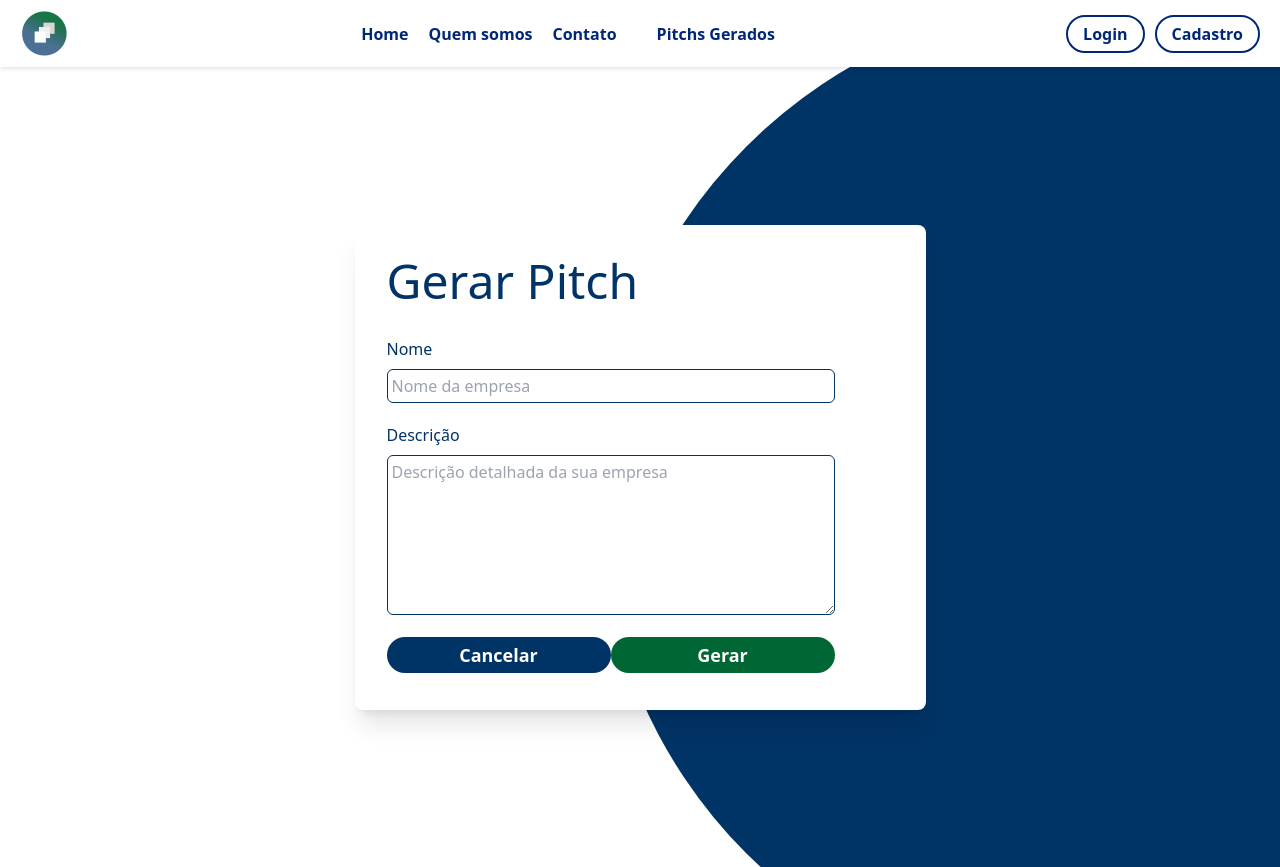
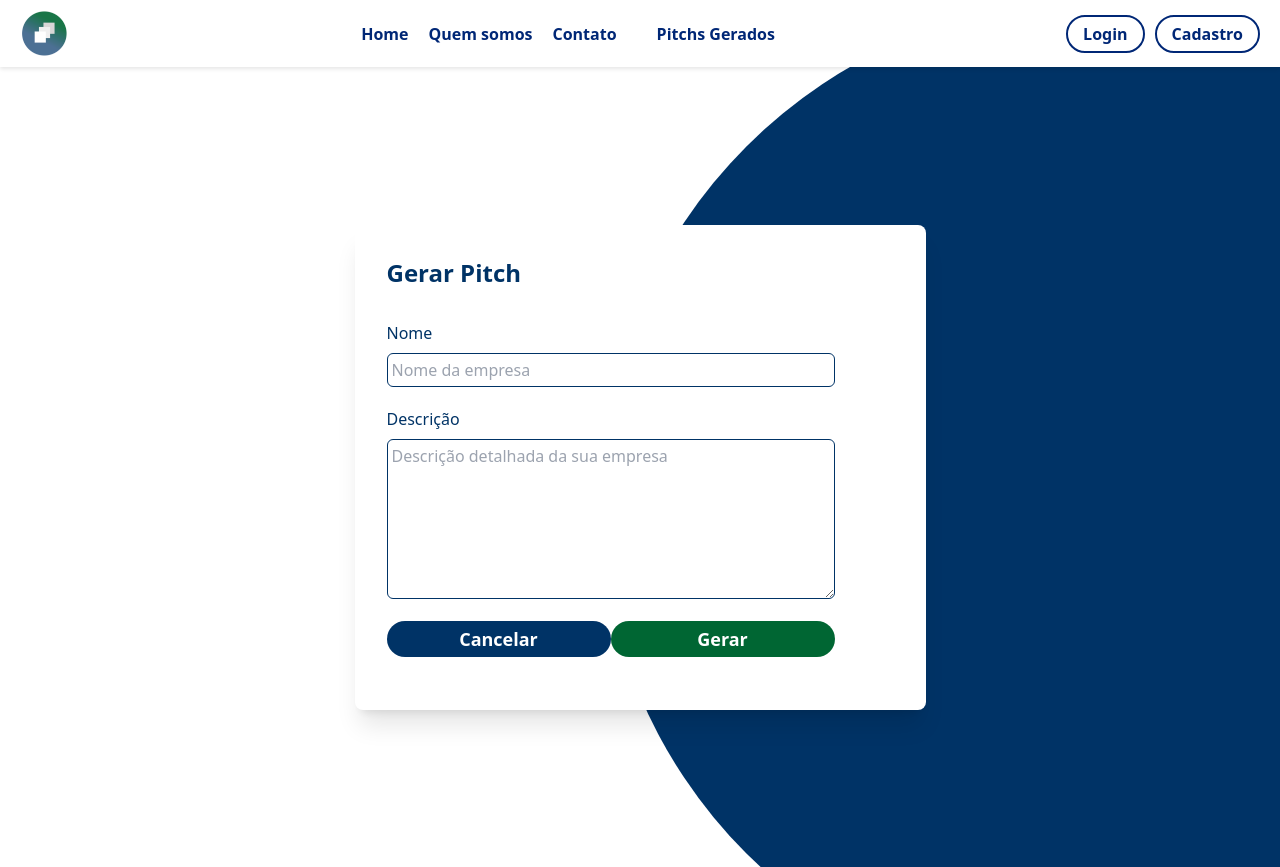
Before and after one commit to eps20241-pitchit/pictchit-app, a React (Vite) app: page /create-pitch in a window 1280 px wide. Built offline with nearby package versions, Linux system fonts and the light colour scheme; no server answers.

Commit message:
Atualização dos estilos

```diff
--- a/src/pages/Contact/contact.tsx
+++ b/src/pages/Contact/contact.tsx
@@ -12,7 +12,7 @@ const Contact = () => {
           />
         </div>
         <div className="md:w-2/3 md:pl-6">
-          <h2 className="text-2xl font-bold mb-6">Contato</h2>
+          <h2 className="text-2xl font-bold mb-6 text-[#003366]">Contato</h2>
           <form className="space-y-4">
             <div className="grid grid-cols-1 md:grid-cols-2 gap-4">
                <input
--- a/src/pages/CreatePitch/index.tsx
+++ b/src/pages/CreatePitch/index.tsx
@@ -11,7 +11,9 @@ export function CreatePitch() {
 
       <div className="flex justify-center items-center w-full h-screen">
         <div className="rounded-lg h-[485px] w-[571px] bg-white p-8 shadow-xl">
-          <header className="font-normal text-5xl text-[#003366] mb-8">Gerar Pitch</header>
+          <header className="font-normal text-5xl text-[#003366] mb-8">
+            <h2 className="text-2xl font-bold mb-6 text-[#003366]">Gerar Pitch</h2>
+          </header>
           <div className="flex flex-col justify-center items-start">
             <form onSubmit={handleSubmit}>
               <label htmlFor="nome" className="text-base text-[#003366]">Nome</label>
--- a/src/pages/Home/home.tsx
+++ b/src/pages/Home/home.tsx
@@ -8,7 +8,7 @@ const Home: React.FC = () => {
       <div className="home-content">
         <h1>Pitch It!</h1>
         <p>Apresentando a sua empresa para o mundo!</p>
-        <button className="learn-more-button">Saiba mais</button>
+        <a href="/introduction" className="learn-more-button">Saiba mais</a>
       </div>
       <div className="home-image">
         <img src={imageHome} alt="home Illustration" />
--- a/src/pages/Intro/intro.tsx
+++ b/src/pages/Intro/intro.tsx
@@ -5,7 +5,7 @@ const Introduction: React.FC = () => {
   return (
     <div>
     <div className="intro-container">
-      <h1>Quem somos</h1>
+      <h2 className="text-2xl font-bold mb-6 text-[#003366]">Quem somos</h2>
       <p>
         Somos um grupo de estudantes da Universidade de Brasília (UNB) dedicados a desenvolver soluções inovadoras no campo da tecnologia. Nosso projeto de Engenharia de Produto de Software (EPS) resume-se na criação de um meio que aproxime as empresas dos projetos desenvolvidos pelos estudantes.
       </p>
```
